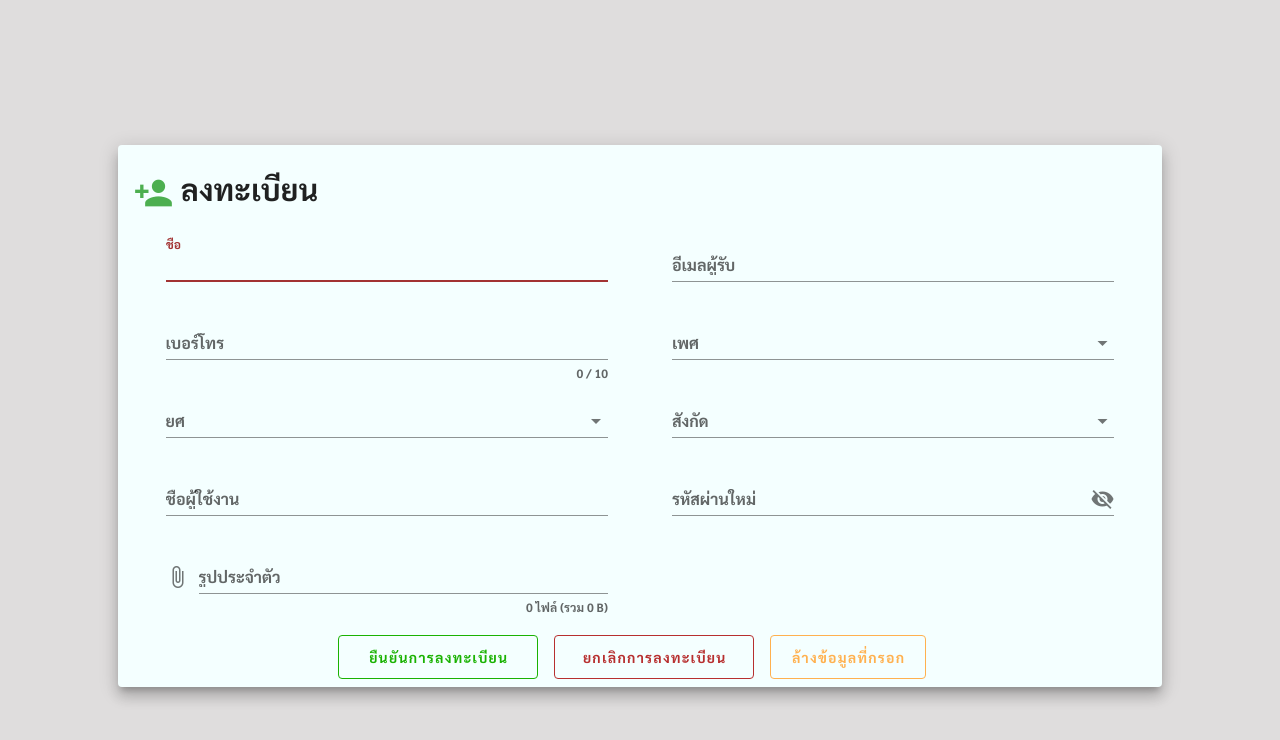
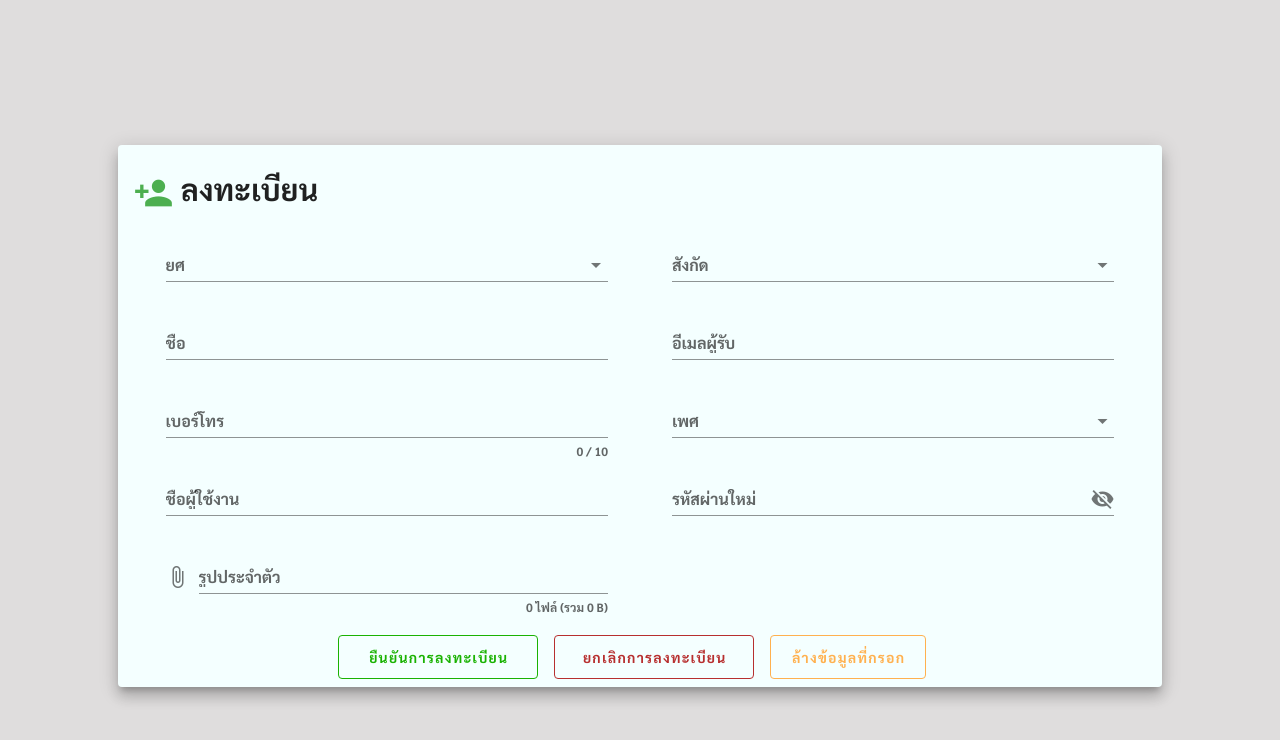
Before and after one commit to eznos/BMS-Back-Office-UI, a Vue app: page /register in a window 1280 px wide. Shown: the top 740 px of the page. Built offline with nearby package versions, Linux system fonts and the light colour scheme.

Commit message:
- fix(🐛): fix error in console

```diff
--- a/src/views/edituser/Edituser.vue
+++ b/src/views/edituser/Edituser.vue
@@ -10,39 +10,102 @@
         </div>
       </v-card-title>
       <v-card-text>
-        <v-form ref="form" @submit.prevent="submit" class="form">
+        <v-form ref="formEdit" v-model="valid" class="form" lazy-validation>
           <v-row>
+            <!-- avatar upload and preview -->
+            <v-col cols="12" sm="12" md="2" lg="2">
+              <v-hover v-slot="{ hover }">
+                <v-card
+                  color="#DFDDDD"
+                  height="142"
+                  max-width="230"
+                  tile
+                  class="px-3 mb-2 uploadimg"
+                >
+                  <v-row style="height: 100%" justify="center" align="center">
+                    <v-avatar
+                      v-if="!profileImage"
+                      tile
+                      height="142"
+                      width="230"
+                      color="#DFDDDD"
+                    >
+                      <h2>
+                        {{
+                          firstname != null ? firstname.substring(0, 1) : null
+                        }}
+                        {{ lastname != null ? lastname.substring(0, 1) : null }}
+                      </h2>
+                    </v-avatar>
+                    <v-img
+                      v-if="profileImage !== ''"
+                      :src="profileImage"
+                      height="142"
+                      width="230"
+                    >
+                    </v-img>
+                    <v-expand-transition>
+                      <div
+                        v-if="hover"
+                        class="d-flex v-card--reveal"
+                        style="height: 100%"
+                      >
+                        <div>
+                          <v-btn
+                            fab
+                            color="#F5F5F5"
+                            class="mr-2"
+                            @click="handleImageButtonClick"
+                          >
+                            <v-icon size="30">mdi-file-image-outline</v-icon>
+                          </v-btn>
+                          <input
+                            type="file"
+                            ref="image"
+                            @change="onImageSelected"
+                            style="display: none"
+                            accept="image/png, image/jpeg"
+                          />
+                        </div>
+                      </div>
+                    </v-expand-transition>
+                  </v-row>
+                </v-card>
+              </v-hover>
+            </v-col>
             <v-col col="12">
               <v-container>
                 <v-row>
                   <!-- rank -->
                   <v-col cols="12" sm="4" md="6" lg="2">
-                    <v-select
+                    <v-autocomplete
                       v-model="rank"
-                      :items="Rank"
+                      :items="ranks"
                       label="ยศ"
                       required
+                      :rules="rules.nameRules"
                       autofocus
                       clearable
                       prepend-icon="mdi-chevron-triple-up"
-                    ></v-select>
+                    >
+                    </v-autocomplete>
                   </v-col>
                   <!-- affi -->
                   <v-col cols="12" sm="4" md="6" lg="2">
-                    <v-select
+                    <v-autocomplete
                       v-model="affiliation"
-                      :items="Affiliation"
+                      :items="affiliations"
+                      :rules="rules.nameRules"
                       label="สังกัด"
                       required
-                      clearable
                       prepend-icon="mdi-format-list-group"
-                    ></v-select>
+                    ></v-autocomplete>
                   </v-col>
                   <!-- name -->
                   <v-col cols="12" sm="4" md="6" lg="4">
                     <v-text-field
                       v-model="firstname"
-                      :rules="nameRules"
+                      :rules="rules.nameRules"
                       label="ชื่อ"
                       prepend-icon="mdi-form-textbox"
                       required
@@ -53,7 +116,7 @@
                   <v-col cols="12" sm="4" md="6" lg="4">
                     <v-text-field
                       v-model="lastname"
-                      :rules="nameRules"
+                      :rules="rules.nameRules"
                       label="นามสกุล"
                       prepend-icon="mdi-rename-box"
                       required
@@ -64,8 +127,7 @@
                   <v-col cols="12" sm="4" md="6" lg="4">
                     <v-text-field
                       v-model="email"
-                      :rules="emailRules"
-                      :error-messages="errors"
+                      :rules="[rules.email.regex]"
                       label="อีเมล"
                       prepend-icon="mdi-email"
                       clearable
@@ -74,33 +136,24 @@
                   </v-col>
                   <!-- tel. -->
                   <v-col cols="12" sm="4" md="6" lg="4">
-                    <validation-provider
-                      v-slot="{ errors }"
-                      name="phoneNumber"
-                      :rules="{
-                        required: true,
-                        digits: 10,
-                        regex: '^(08[0-9]{8})|(06[0-9]{8})|(09[0-9]{8})',
-                      }"
-                    >
                     <v-text-field
-                        :rules="rules.phoneNumber"
+                      :rules="[rules.phoneNumber.regex]"
                       v-model="phoneNumber"
                       :counter="10"
-                        :error-messages="errors"
                       label="เบอร์โทร"
                       required
                       clearable
                       prepend-icon="mdi-card-account-phone"
+                      @keypress="isNumber($event)"
                     ></v-text-field>
-                    </validation-provider>
                   </v-col>
                   <!-- sex -->
                   <v-col cols="12" sm="4" md="6" lg="4">
                     <v-select
+                      v-model="sex"
                       prepend-icon="mdi-gender-male-female"
                       item-color="red"
-                      :items="sex"
+                      :items="sexs"
                       label="เพศ"
                     >
                     </v-select>
@@ -141,67 +194,8 @@
                     >
                     </v-autocomplete>
                   </v-col>
-                  <!-- avatar upload and preview -->
-                  <v-col></v-col>
-                  <v-col cols="12" sm="4" md="6" lg="2">
-                    <v-hover v-slot="{ hover }">
-                      <div>
-                        <v-card
-                          color="#F3F3F3"
-                          height="150"
-                          max-width="200"
-                          tile
-                          class="px-3 mb-2"
-                        >
-                          <v-row
-                            style="height: 100%"
-                            justify="center"
-                            align="center"
-                          >
-                            <v-img
-                              v-if="profileImage !== ''"
-                              :src="profileImage"
-                              width="150"
-                              height="150"
-                            >
-                            </v-img>
-                            <v-icon v-else size="65" color="#AEAEAE"
-                              >mdi-file-image-outline</v-icon
-                            >
-                            <v-expand-transition>
-                              <div
-                                v-if="hover"
-                                class="d-flex v-card--reveal"
-                                style="height: 100%"
-                              >
-                                <div>
-                                  <v-btn
-                                    fab
-                                    color="#F5F5F5"
-                                    class="mr-2"
-                                    @click="handleImageButtonClick"
-                                  >
-                                    <v-icon size="30"
-                                      >mdi-file-image-outline</v-icon
-                                    >
-                                  </v-btn>
-                                  <input
-                                    type="file"
-                                    ref="image"
-                                    @change="onImageSelected"
-                                    style="display: none"
-                                    accept="image/png, image/jpeg"
-                                  />
-                                </div>
-                              </div>
-                            </v-expand-transition>
                 </v-row>
-                        </v-card>
-                      </div>
-                    </v-hover>
-                  </v-col>
-                  <v-col></v-col>
-                </v-row>
+                <v-row> </v-row>
               </v-container>
             </v-col>
           </v-row>
@@ -209,22 +203,21 @@
       </v-card-text>
       <v-card-actions>
         <div class="mx-auto">
-          <v-form ref="form" @submit.prevent="submit">
-            <v-btn
-              class="mr-4"
-              color="#71D861"
-              width="200px"
-              large
-              v-bind="attrs"
-              v-on="on"
-              @click="submit"
-              to="/login"
-            >
-              ยืนยันการลงทะเบียน
-            </v-btn>
+          <v-form v-model="valid" ref="formButton" @submit.prevent="submit">
+            <!-- clear form -->
             <v-btn
               class="mr-4"
               @click="clear"
+              outlined
+              width="200px"
+              large
+              color="error"
+            >
+              ล้างข้อมูล
+            </v-btn>
+            <!-- cancel form -->
+            <v-btn
+              class="mr-4"
               to="/login"
               dark
               width="200px"
@@ -233,6 +226,19 @@
             >
               ยกเลิกการลงทะเบียน
             </v-btn>
+            <!-- submit form -->
+            <v-btn
+              class="mr-4"
+              color="#71D861"
+              width="200px"
+              dark
+              large
+              v-bind="attrs"
+              v-on="on"
+              :disabled="!valid"
+            >
+              ยืนยันการลงทะเบียน
+            </v-btn>
           </v-form>
         </div>
       </v-card-actions>
@@ -240,51 +246,62 @@
   </v-app>
 </template>
 <script>
-import { required, digits, email, max, regex } from "vee-validate/dist/rules";
-import { extend, ValidationProvider, setInteractionMode } from "vee-validate";
-
-setInteractionMode("eager");
-extend("digits", {
-  ...digits,
-  message: "{_field_} needs to be {length} digits. ({_value_})",
-});
-extend("required", {
-  ...required,
-  message: "{_field_} จำเป็รต้องกรอก",
-});
-extend("max", {
-  ...max,
-  message: "{_field_} may not be greater than {length} characters",
-});
-extend("regex", {
-  ...regex,
-  message: "เบอร์โทรศัพท์ไม่ตรงกับรูปแบบที่กำหนด",
-});
-extend("email", {
-  ...email,
-  message: "Email ไม่สามารถว่างได้",
-});
 export default {
-  components: {
-    ValidationProvider,
-  },
+  components: {},
   data: () => ({
     loading: false,
     dialog: false,
-    valid: false,
+    on: {},
+    attrs: {},
+    valid: true,
     clicked: false,
     profileImage: "",
     loader: null,
     avatar: null,
-    firstname: null,
+    rank: "",
+    affiliation: "",
+    firstname: "",
     lastname: "",
-    sex: ["ชาย", "หญิง"],
+    sex: "",
+    sexs: ["ชาย", "หญิง", "เพศทางเลือก", "ไม่ระบุ"],
     tel: "",
+    email: "",
+    phoneNumber: "",
     zone: null,
     building: null,
     room: null,
-    Rank: ["พล.ต.อ. ", "พล.ต.ท.", "พล.ต.ต.", "พ.ต.อ"],
-    Affiliation: ["สยศ.ตร.", "สกบ.", "สกพ.", "สงป"],
+    ranks: [
+      "พล.ต.อ.",
+      "พล.ต.ท.",
+      "พล.ต.ต.",
+      "พ.ต.อ.",
+      "พ.ต.ท.",
+      "พ.ต.ต.",
+      "ร.ต.อ.",
+      "ร.ต.ท.",
+      "ร.ต.ต.",
+      "ด.ต.",
+      "จ.ส.ต.",
+      "ส.ต.อ.",
+      "ส.ต.ท.",
+      "ส.ต.ต.",
+    ],
+    affiliations: [
+      "ผบช.ภ.3",
+      "สนง.ผบช.ภ.3",
+      "สนง.รอง ผบช.ภ.3",
+      "ภ.3(ส่วนกลาง)",
+      "บก.สส.ภ.3",
+      "ภ.จว.นม.",
+      "สภ.เมืองนครราชสีมา",
+      "บก.อก.ภ.3",
+      "ศพฐ.3",
+      "ปฏิบัติราชการ",
+      "ประจำ",
+      "สำรอง",
+      "ภ.3",
+      "ศฝร.ภ.3",
+    ],
     // zone and building
     zonesBuildings: {
       เขตส่วนกลาง: [
@@ -788,23 +805,24 @@ export default {
       ],
     },
     rules: {
-      username: [
-        (val) => (val || "").length >= 6 || "รหัสผ่านต้องมีมากกว่า 6 ตัวอักษร",
+      nameRules: [
+        (v) => !!v || "กรุณากรอกข้อมูล",
+        (v) => (v && v.length >= 2) || "กรอกชื่อให้มากกว่า 2 ตัวอักษร",
       ],
-      password: [
-        (val) => (val || "").length > 8 || "รหัสผ่านต้องมีมากกว่า 8 ตัวอักษร",
-      ],
-      Avatar: [
-        (value) =>
-          !value || value.size < 2000000 || "รูปภาพต้องมีขนาดเล็กกว่า 2 MB!",
-      ],
-      phoneNumber: [(val) => (val || "").length == 10],
+      email: {
+        required: (v) => !!v || "กรุณาใส่อีเมล",
+        regex: (v) =>
+          /^(([^<>()[\]\\.,;:\s@"]+(\.[^<>()[\]\\.,;:\s@"]+)*)|(".+"))@((\[[0-9]{1,3}\.[0-9]{1,3}\.[0-9]{1,3}\.[0-9]{1,3}])|(([a-zA-Z\-0-9]+\.)+[a-zA-Z]{2,}))$/.test(
+            v
+          ) || "อีเมลไม่ถูกต้อง",
       },
-    nameRules: [
-      (v) => !!v || "กรุณากรอกชื่อ",
-      (v) =>
-        v.length >= 2 || "ชื่อต้องมีจำนวนตัวอักษรมากกว่าหรือเท่ากับ 2 ตัวอักษร",
-    ],
+      phoneNumber: {
+        required: (v) => !!v || "กรุณาใส่เบอร์โทรศัพท์",
+        regex: (v) =>
+          /^(08[0-9]{8})|(06[0-9]{8})|(09[0-9]{8})$/.test(v) ||
+          "เบอร์โทรศัพท์ม่ถูกต้อง",
+      },
+    },
     emailRules: [
       (v) => !!v || "กรุณากรอกอีเมล",
       (v) => /[\w._%+-]+@[\w.-]+\.[a-zA-Z]{2,4}/.test(v) || "อีเมลไม่ผิดรูปแบบ",
@@ -836,6 +854,7 @@ export default {
     submit() {
       this.$refs.observer.validate();
     },
+    // upload image and preview
     handleImageButtonClick() {
       this.$refs.image.click();
     },
@@ -847,6 +866,24 @@ export default {
         this.profileImage = e.target.result;
         this.isUploadProfileImage = true;
       };
+    },
+    clear() {
+      this.$refs.formEdit.reset();
+      this.profileImage = "";
+    },
+    // number only in text field
+    isNumber: function (evt) {
+      evt = evt ? evt : window.event;
+      var charCode = evt.which ? evt.which : evt.keyCode;
+      if (
+        charCode > 31 &&
+        (charCode < 48 || charCode > 57) &&
+        charCode !== 46
+      ) {
+        evt.preventDefault();
+      } else {
+        return true;
+      }
     },
   },
 };
@@ -862,7 +899,11 @@ export default {
 .icon {
   margin-right: 20px;
 }
-
+.uploadimg {
+  margin-top: 20px;
+  margin-right: -30px;
+  margin-bottom: 30px;
+}
 .custom-loader {
   animation: loader 1s infinite;
   display: flex;
--- a/src/views/forgetpassword/Forgetpass.vue
+++ b/src/views/forgetpassword/Forgetpass.vue
@@ -27,7 +27,7 @@
                           <v-text-field
                             prepend-icon="email"
                             v-model="email"
-                            :rules="[rules.required, rules.email]"
+                            :rules="[rules.email.regex]"
                             label="อีเมล"
                             autofocus
                           ></v-text-field>
@@ -77,10 +77,12 @@ export default {
     return {
       email: "",
       rules: {
-        email: (value) => {
-          const pattern =
-            /^(([^<>()[\]\\.,;:\s@"]+(\.[^<>()[\]\\.,;:\s@"]+)*)|(".+"))@((\[[0-9]{1,3}\.[0-9]{1,3}\.[0-9]{1,3}\.[0-9]{1,3}])|(([a-zA-Z\-0-9]+\.)+[a-zA-Z]{2,}))$/;
-          return pattern.test(value) || "รูปแบบอีเมลไม่ถูกต้อง";
+        email: {
+          required: (v) => !!v || "กรุณาใส่อีเมล",
+          regex: (v) =>
+            /^(([^<>()[\]\\.,;:\s@"]+(\.[^<>()[\]\\.,;:\s@"]+)*)|(".+"))@((\[[0-9]{1,3}\.[0-9]{1,3}\.[0-9]{1,3}\.[0-9]{1,3}])|(([a-zA-Z\-0-9]+\.)+[a-zA-Z]{2,}))$/.test(
+              v
+            ) || "อีเมลไม่ถูกต้อง",
         },
       },
     };
--- a/src/views/overview/Overviews.vue
+++ b/src/views/overview/Overviews.vue
@@ -16,7 +16,7 @@
             <template v-slot:activator="{ on, attrs }">
               <v-btn color="primary" v-bind="attrs" v-on="on">
                 <v-icon> mdi-application-export </v-icon>
-                Export ข้อมูลภาพรวม
+                &nbsp; Export ข้อมูลภาพรวม
               </v-btn>
             </template>
             <v-card>
--- a/src/views/register/Register.vue
+++ b/src/views/register/Register.vue
@@ -30,14 +30,32 @@
                 <v-col col="12">
                   <v-container>
                     <v-row>
+                      <!-- rank -->
+                      <v-col cols="12" md="6" lg="6">
+                        <v-select
+                          v-model="rank"
+                          :items="ranks"
+                          :rules="rules.zonesBuildingsRoom"
+                          label="ยศ"
+                          required
+                        ></v-select>
+                      </v-col>
+                      <!-- affiliation -->
+                      <v-col cols="12" md="6" lg="6">
+                        <v-select
+                          v-model="affiliation"
+                          :items="affiliations"
+                          :rules="rules.zonesBuildingsRoom"
+                          label="สังกัด"
+                          required
+                        ></v-select>
+                      </v-col>
                       <!-- name -->
                       <v-col cols="12" md="6" lg="6">
                         <v-text-field
                           v-model="name"
-                          :rules="rules.nameRules"
                           label="ชื่อ"
                           required
-                          autofocus
                         ></v-text-field
                       ></v-col>
                       <!-- email -->
@@ -66,30 +84,11 @@
                           :items="sexs"
                           v-model="sex"
                           required
-                          :rules="rules.nameRules"
+                          :rules="rules.zonesBuildingsRoom"
                         >
                         </v-select>
                       </v-col>
-                      <!-- rank -->
-                      <v-col cols="12" md="6" lg="6">
-                        <v-select
-                          v-model="rank"
-                          :items="ranks"
-                          :rules="rules.nameRules"
-                          label="ยศ"
-                          required
-                        ></v-select>
-                      </v-col>
-                      <!-- affiliation -->
-                      <v-col cols="12" md="6" lg="6">
-                        <v-select
-                          v-model="affiliation"
-                          :items="affiliations"
-                          :rules="rules.nameRules"
-                          label="สังกัด"
-                          required
-                        ></v-select>
-                      </v-col>
+
                       <!-- user -->
                       <v-col cols="12" md="6" lg="6">
                         <v-text-field
@@ -231,10 +230,8 @@ export default {
         (value) =>
           !value || value.size < 2000000 || "รูปประจำตัวขนาดไม่เกิน 2 MB",
       ],
-      nameRules: [
-        (v) => !!v || "กรุณากรอกชื่อ",
-        (v) => v.length >= 3 || "ชื่อต้องมีตัวอักษรมากกว่า 3 ตัวอักษร",
-      ],
+
+      zonesBuildingsRoom: [(v) => !!v || "กรุณากรอกข้อมูล"],
     },
   }),
 
@@ -251,7 +248,9 @@ export default {
   computed: {},
   methods: {
     clearForm() {
+      this.$refs.formRegister.resetValidation();
       this.$refs.formRegister.reset();
+      this.showpassword = false;
     },
   },
 };
```
Lines whose indentation alone changed are shown as unchanged.
